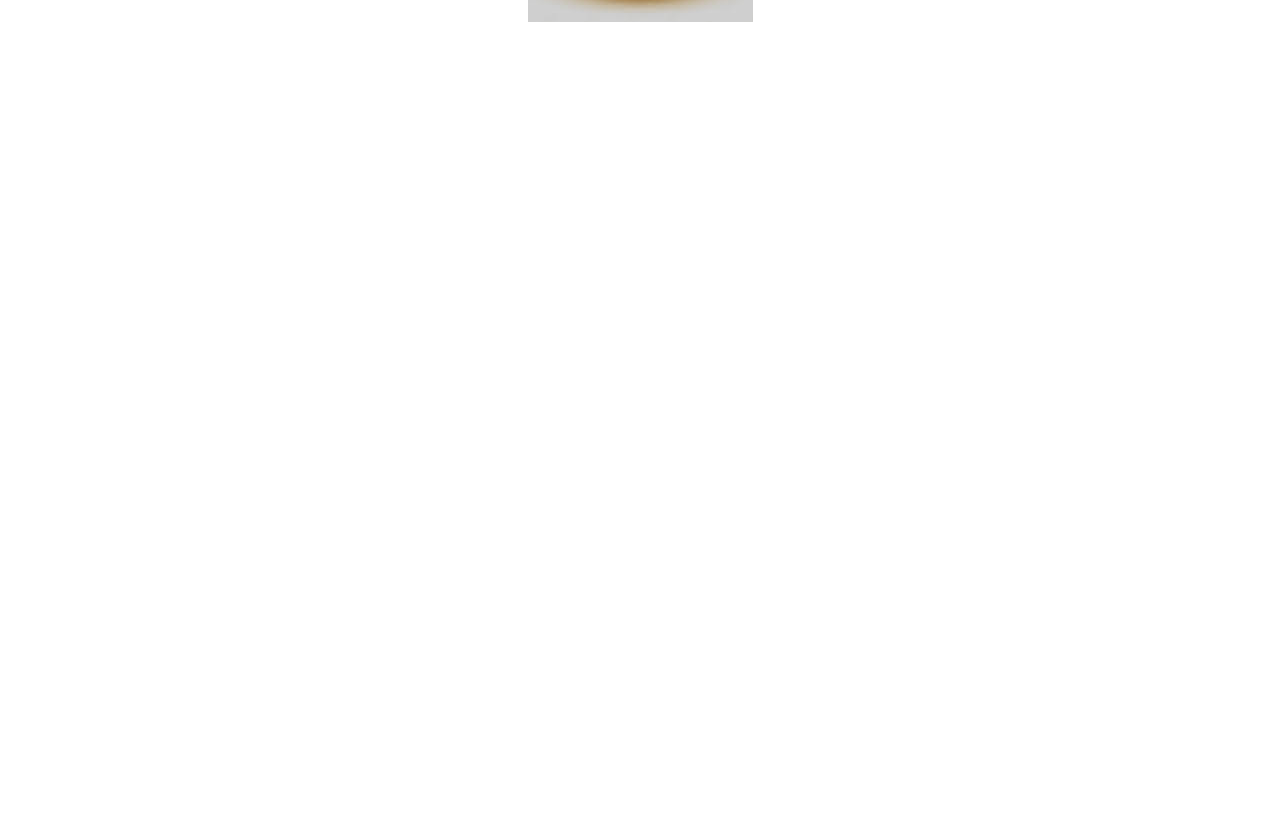
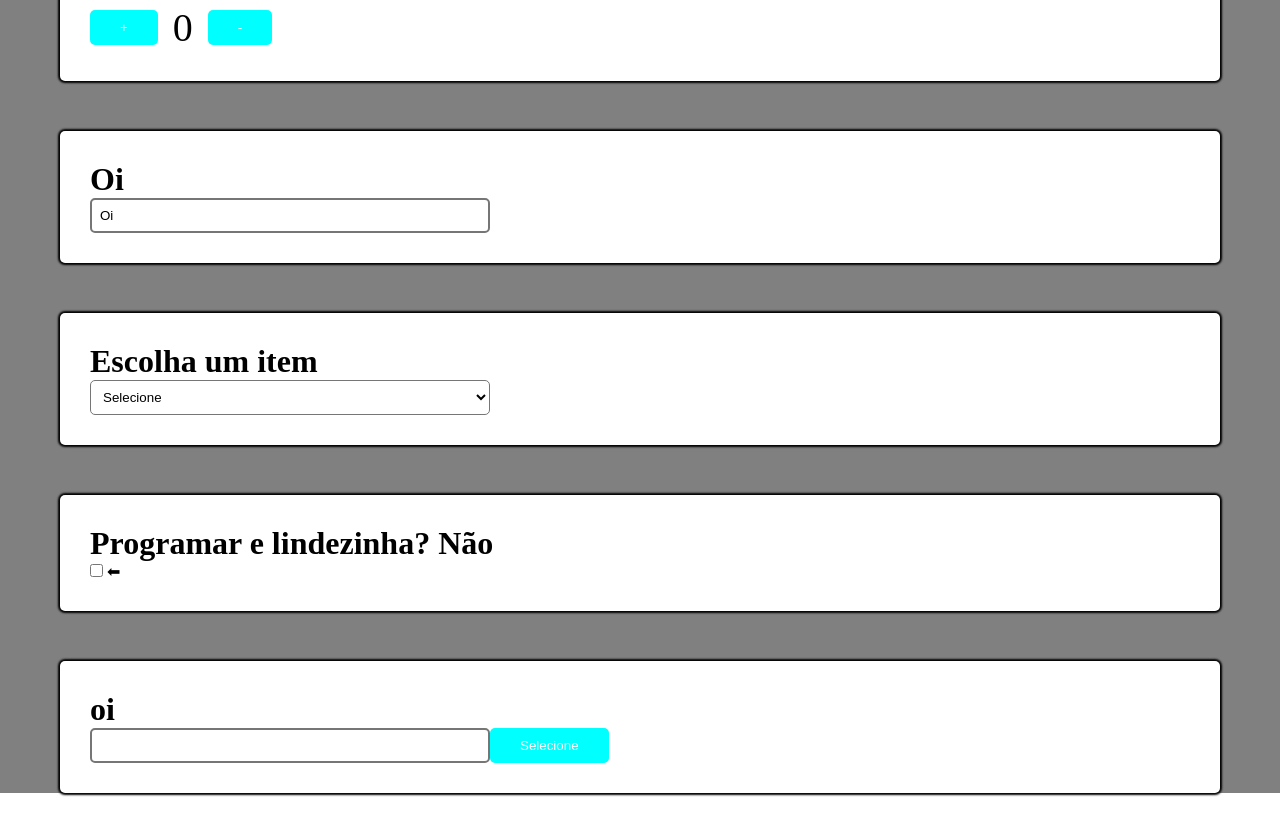
Before and after one commit to R0BERTO123/Estudando-ReactJs, a React (Create React App) app: page /contador in a window 1280 px wide. Shown: the part 240-1076 px from the top of the page. Before the commit the page ends 800 px from the top, so only its background shows below. Built offline with nearby package versions, Linux system fonts and the light colour scheme.

Commit message:
variavel de estado

```diff
--- a/package.json
+++ b/package.json
@@ -7,6 +7,7 @@
     "@testing-library/jest-dom": "^6.9.1",
     "@testing-library/react": "^16.3.2",
     "@testing-library/user-event": "^13.5.0",
+    "canvas-confetti": "^1.9.4",
     "react": "^19.2.4",
     "react-dom": "^19.2.4",
     "react-router-dom": "^7.13.1",
--- a/src/index.scss
+++ b/src/index.scss
@@ -56,4 +56,8 @@
     border: none;
 
   }
+
+  input[type=checkbox],input[type=radio]{
+    min-width: auto;
+  }
 }
--- a/src/pages/app/index.jsx
+++ b/src/pages/app/index.jsx
@@ -37,6 +37,9 @@
           <li>
             <Link to='/eventos'>ir para eventos</Link>
           </li>
+          <li>
+            <Link to={'/contador'}>ir para variavel de estado</Link>
+          </li>
         </ul>
 
 
--- a/src/pages/eventos/index.jsx
+++ b/src/pages/eventos/index.jsx
@@ -14,8 +14,8 @@
     function Aletrou(e) {
         let novoValor = e.target.value;
 
-        if (novoValor == "Teu cu") {
-            alert("O teu Oxi")
+        if (novoValor == "oxi") {
+            alert("Oxi")
         }
         else {
             alert("ALTEROU ALTEROU para " + novoValor)
--- /dev/null
+++ b/src/pages/varEstado/index.jsx
@@ -0,0 +1,132 @@
+import './index.scss'
+import { useState , useEffect} from 'react';
+import confetti from 'canvas-confetti';
+
+export default function VarEstado() {
+    const [contador, setContador] = useState(0);
+    const[tituloS2,setTituloS2]= useState("Oi")
+    const[tituloS3,setTituloS3]= useState("Escolha um item")
+    const[tituloS4,setTituloS4]= useState(false)
+    const[tituloS5,setTituloS5]= useState('oi')
+    const[descricaoS5,setDescricaoS5]=useState('')
+
+
+
+
+    const sixseven = new Audio('/assets/audio/67.mp3')
+
+
+    useEffect(() => {
+        if (contador === 67) {
+            confetti({
+                particleCount: 150,
+                spread: 100,
+                origin: { y: 0.6 }
+            });
+
+            const audio = new Audio('/assets/audio/67.mp3');
+            audio.play();
+        }
+    }, [contador]);
+
+    //let contador = 0;
+
+    function Mais() {
+
+        if (contador < 100) {
+            setContador(contador + 1)
+
+        }
+
+        //contador =  contador+1
+    }
+
+    function Menos() {
+
+        if (contador > 0) {
+            setContador(contador - 1)
+        }
+
+        // contador = contador-1
+
+    }
+
+    function alterarTituloS2(e){
+        let novoValor = e.target.value
+        setTituloS2(novoValor)
+    }
+
+    function alterarTituloS3(e){
+        let novoValor = e.target.value
+        setTituloS3(novoValor)
+    }
+
+    function alterarTituloS4(e){
+        let novoValor = e.target.checked
+        setTituloS4(novoValor)
+    }
+
+    function alterarDescricaoS5(e){
+        let novoValor = e.target.value
+        setDescricaoS5(novoValor)
+    }
+
+
+    function alterarTituloS5(){
+
+        setTituloS5(descricaoS5)
+    }
+
+    return (
+        <div className='pagina-varEstado pagina'>
+            <div className='cabeçalho'>
+                <h1>Variavel de Estado</h1>
+
+            </div>
+
+            <div className='seçao'>
+                <h1>contador</h1>
+
+                <div className='cont'>
+                    <button onClick={Mais}>+</button>
+
+                    <div className={`numero ${contador === 67 ? 'destaque' : ''}`}>
+                        {contador === 67 ? "✋ 67 🤚" : contador}
+                    </div>
+
+                    <button onClick={Menos}>-</button>
+                </div>
+
+            </div>
+
+            <div className='seçao'>
+                <h1>{tituloS2}</h1>
+                <input type="text" value={tituloS2} onChange={alterarTituloS2} />
+            </div>
+
+            <div className='seçao'>
+                <h1>{tituloS3}</h1>
+                <select name="" id="" onChange={alterarTituloS3}>
+                    <option value="">Selecione</option>
+                    <option value="Java">Java</option>
+                    <option value="JavaScript">JavaScript</option>
+                    <option value="C#">C#</option>
+                </select>
+            </div>
+
+            <div className='seçao'>
+                <h1>Programar e lindezinha? {tituloS4 ? "Sim":"Não"}</h1>
+                <input type="checkbox"  checked={tituloS4} onChange={alterarTituloS4}/> ⬅
+            </div>
+
+            <div className='seçao'>
+                <h1>{tituloS5}</h1>
+               <input type="text"  value={descricaoS5} onChange={alterarDescricaoS5}/>
+               <button onClick={alterarTituloS5}>Selecione</button>
+            </div>
+
+
+        </div>
+
+    )
+}
--- /dev/null
+++ b/src/pages/varEstado/index.scss
@@ -0,0 +1,30 @@
+.cont{
+
+    display: flex;
+    gap: 15px;
+    align-items: center;
+    font: 700 25px;
+}
+
+.numero {
+    font-size: 40px;
+    transition: all 0.3s ease;
+}
+
+.destaque {
+    animation: pulse 0.6s ease infinite;
+    color: #ff4757;
+    font-weight: bold;
+}
+
+@keyframes pulse {
+    0% {
+        transform: scale(1);
+    }
+    50% {
+        transform: scale(1.3);
+    }
+    100% {
+        transform: scale(1);
+    }
+}
--- a/src/router.jsx
+++ b/src/router.jsx
@@ -5,6 +5,7 @@
 import Contato from './pages/contato';
 import Gatos from './pages/gatos';
 import Eventos from './pages/eventos';
+import VarEstado from './pages/varEstado';
 
 import NaoEmcontrado from './pages/naoEmcontrado';
 
@@ -19,6 +20,7 @@
                 <Route path='/gatos' element={<Gatos/>} />
                 <Route path='*' element={<NaoEmcontrado/>} />
                 <Route path='/eventos' element={<Eventos/>}/>
+                <Route path='/contador' element={<VarEstado/>}/>
             </Routes>
         </BrowserRouter>
     )
```
Also changed, not shown: 2 other files (tests, documents, lock files or other folders).
